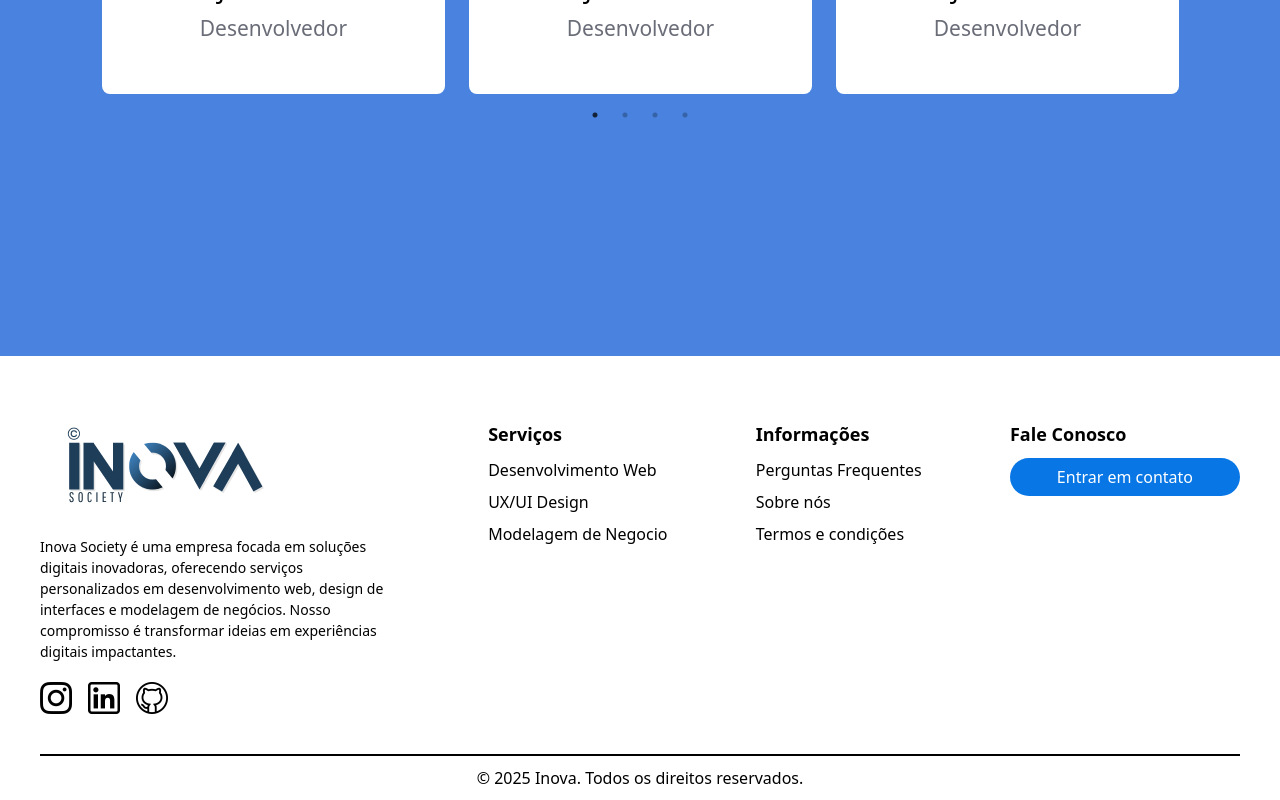
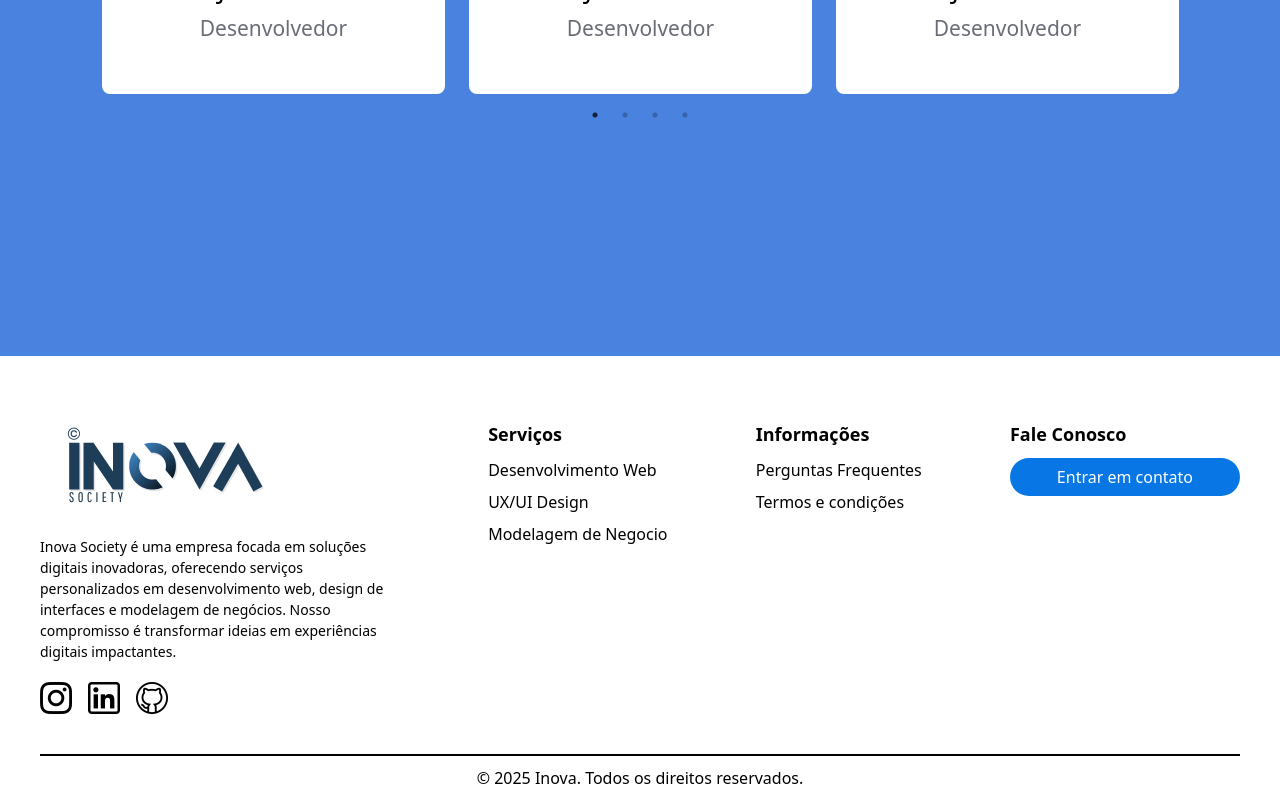
Before and after one commit to inovaSociety/inova---Projeto-3, a React (Vite) app in the folder inova/: page / in a window 1280 px wide. Shown: the part 4323-5123 px from the top of the page. Built offline with nearby package versions, Linux system fonts and the light colour scheme; a web font is replaced by a local one.

Commit message:
Remove "Sobre nós" link from footer information section

```diff
--- a/inova/src/components/footer/Footer.jsx
+++ b/inova/src/components/footer/Footer.jsx
@@ -39,7 +39,6 @@ const Footer = () => {
           <h3>Informações</h3>
           <ul className='footer-list'>
             <li><a href="#">Perguntas Frequentes</a></li>
-            <li><a href="#">Sobre nós</a></li>
             <li><a href="#">Termos e condições</a></li>
           </ul>
         </div>
```
